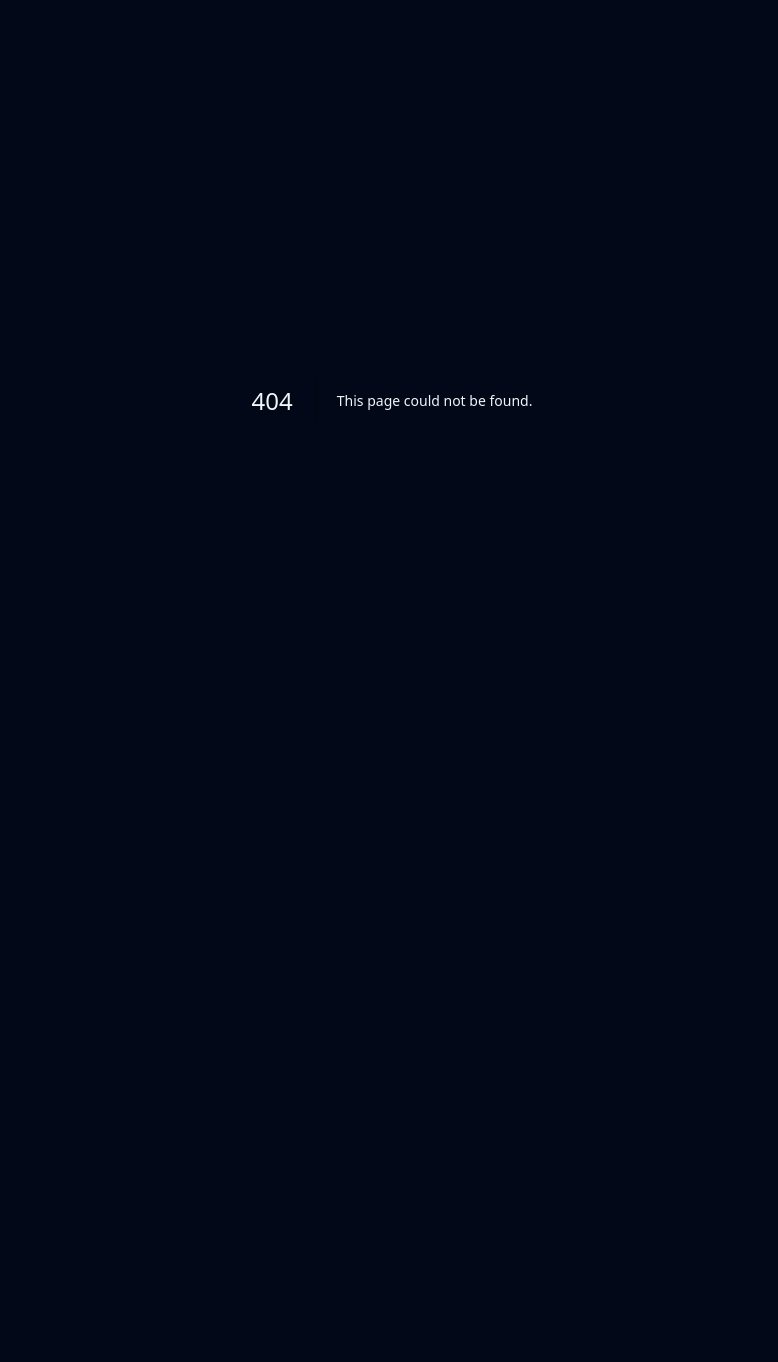
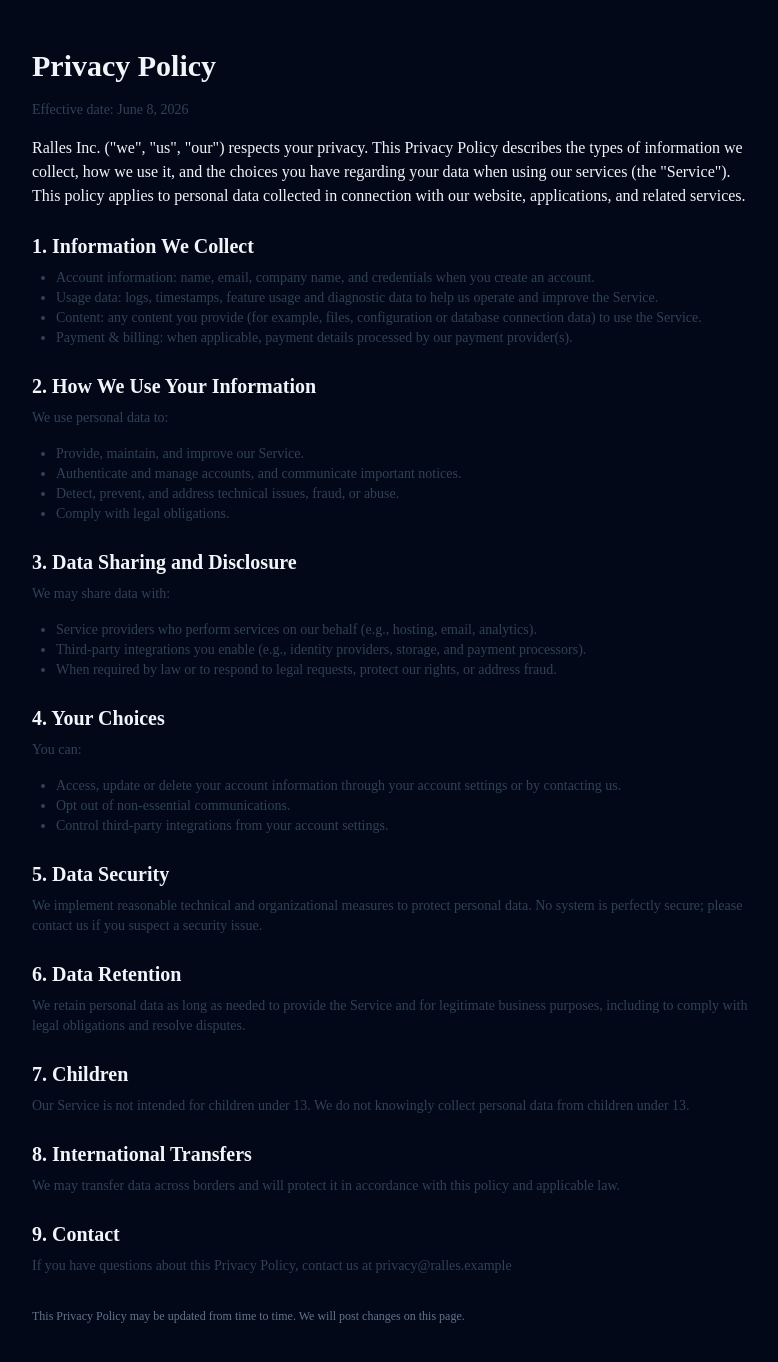
Before and after one commit to primeKal/ReasonsForALL, a Next.js app in the folder frontend/: page /privacy in a window 1280 px wide. Before the commit this address had no page. Shown: the top 1362 px of the page, without its empty margins (248-1026 px from the left). Before the commit the page ends 800 px from the top, so only its background shows below. Built offline with nearby package versions, Linux system fonts and the light colour scheme.

Commit message:
feat(auth): add agree-to-terms checkbox on signup and add Terms & Privacy pages

```diff
--- a/frontend/src/app/login/page.tsx
+++ b/frontend/src/app/login/page.tsx
@@ -14,6 +14,7 @@
   const [password, setPassword] = useState('')
   const [fullName, setFullName] = useState('')
   const [companyName, setCompanyName] = useState('')
+  const [agreeToTerms, setAgreeToTerms] = useState(false)
   const [loading, setLoading] = useState(false)
   const [isLogin, setIsLogin] = useState(true)
   const [error, setError] = useState<string | null>(null)
@@ -40,6 +41,11 @@
 
         router.push('/dashboard/servers')
       } else {
+        if (!agreeToTerms) {
+          setError('You must agree to the Terms of Service and Privacy Policy to create an account.')
+          setLoading(false)
+          return
+        }
         const { data, error } = await supabase.auth.signUp({
           email,
           password,
@@ -294,6 +300,24 @@
                     isLogin ? 'Sign In' : 'Create Account'
                   )}
                 </button>
+                {/* Terms checkbox - shown only on signup */}
+                {!isLogin && (
+                  <div className="flex items-start gap-2 mt-3 text-xs text-slate-400">
+                    <input
+                      id="agree"
+                      type="checkbox"
+                      checked={agreeToTerms}
+                      onChange={(e) => setAgreeToTerms(e.target.checked)}
+                      className="mt-1 h-4 w-4 rounded border-white/10 bg-slate-900/80 text-violet-500 focus:ring-violet-400"
+                    />
+                    <label htmlFor="agree" className="leading-tight">
+                      I agree to the{' '}
+                      <Link href="/terms" className="text-violet-400 hover:text-violet-300 font-semibold">Terms of Service</Link>{' '}
+                      and{' '}
+                      <Link href="/privacy" className="text-violet-400 hover:text-violet-300 font-semibold">Privacy Policy</Link>.
+                    </label>
+                  </div>
+                )}
               </form>
 
               {/* Switch mode */}
--- /dev/null
+++ b/frontend/src/app/privacy/page.tsx
@@ -0,0 +1,72 @@
+export const metadata = { title: 'Privacy Policy' }
+
+export default function PrivacyPage() {
+  return (
+    <div className="max-w-3xl mx-auto py-12 px-6">
+      <h1 className="text-3xl font-extrabold mb-4">Privacy Policy</h1>
+      <p className="text-sm text-slate-700 mb-4">Effective date: June 8, 2026</p>
+
+      <p className="mb-4">
+        Ralles Inc. ("we", "us", "our") respects your privacy. This Privacy Policy describes the types of
+        information we collect, how we use it, and the choices you have regarding your data when using our
+        services (the "Service"). This policy applies to personal data collected in connection with our website,
+        applications, and related services.
+      </p>
+
+      <h2 className="text-xl font-bold mt-6 mb-2">1. Information We Collect</h2>
+      <ul className="list-disc ml-6 mb-4 text-sm text-slate-700">
+        <li>Account information: name, email, company name, and credentials when you create an account.</li>
+        <li>Usage data: logs, timestamps, feature usage and diagnostic data to help us operate and improve the Service.</li>
+        <li>Content: any content you provide (for example, files, configuration or database connection data) to use
+          the Service.</li>
+        <li>Payment & billing: when applicable, payment details processed by our payment provider(s).</li>
+      </ul>
+
+      <h2 className="text-xl font-bold mt-6 mb-2">2. How We Use Your Information</h2>
+      <p className="mb-4 text-sm text-slate-700">We use personal data to:</p>
+      <ul className="list-disc ml-6 mb-4 text-sm text-slate-700">
+        <li>Provide, maintain, and improve our Service.</li>
+        <li>Authenticate and manage accounts, and communicate important notices.</li>
+        <li>Detect, prevent, and address technical issues, fraud, or abuse.</li>
+        <li>Comply with legal obligations.</li>
+      </ul>
+
+      <h2 className="text-xl font-bold mt-6 mb-2">3. Data Sharing and Disclosure</h2>
+      <p className="mb-4 text-sm text-slate-700">We may share data with:</p>
+      <ul className="list-disc ml-6 mb-4 text-sm text-slate-700">
+        <li>Service providers who perform services on our behalf (e.g., hosting, email, analytics).</li>
+        <li>Third-party integrations you enable (e.g., identity providers, storage, and payment processors).</li>
+        <li>When required by law or to respond to legal requests, protect our rights, or address fraud.</li>
+      </ul>
+
+      <h2 className="text-xl font-bold mt-6 mb-2">4. Your Choices</h2>
+      <p className="mb-4 text-sm text-slate-700">You can:</p>
+      <ul className="list-disc ml-6 mb-4 text-sm text-slate-700">
+        <li>Access, update or delete your account information through your account settings or by contacting us.</li>
+        <li>Opt out of non-essential communications.</li>
+        <li>Control third-party integrations from your account settings.</li>
+      </ul>
+
+      <h2 className="text-xl font-bold mt-6 mb-2">5. Data Security</h2>
+      <p className="mb-4 text-sm text-slate-700">We implement reasonable technical and organizational measures to protect personal
+        data. No system is perfectly secure; please contact us if you suspect a security issue.</p>
+
+      <h2 className="text-xl font-bold mt-6 mb-2">6. Data Retention</h2>
+      <p className="mb-4 text-sm text-slate-700">We retain personal data as long as needed to provide the Service and for legitimate
+        business purposes, including to comply with legal obligations and resolve disputes.</p>
+
+      <h2 className="text-xl font-bold mt-6 mb-2">7. Children</h2>
+      <p className="mb-4 text-sm text-slate-700">Our Service is not intended for children under 13. We do not knowingly collect
+        personal data from children under 13.</p>
+
+      <h2 className="text-xl font-bold mt-6 mb-2">8. International Transfers</h2>
+      <p className="mb-4 text-sm text-slate-700">We may transfer data across borders and will protect it in accordance with this
+        policy and applicable law.</p>
+
+      <h2 className="text-xl font-bold mt-6 mb-2">9. Contact</h2>
+      <p className="mb-4 text-sm text-slate-700">If you have questions about this Privacy Policy, contact us at privacy@ralles.example</p>
+
+      <p className="text-xs text-slate-500 mt-8">This Privacy Policy may be updated from time to time. We will post changes on this page.</p>
+    </div>
+  )
+}
--- /dev/null
+++ b/frontend/src/app/terms/page.tsx
@@ -0,0 +1,51 @@
+export const metadata = { title: 'Terms of Service' }
+
+export default function TermsPage() {
+  return (
+    <div className="max-w-3xl mx-auto py-12 px-6">
+      <h1 className="text-3xl font-extrabold mb-4">Terms of Service</h1>
+      <p className="text-sm text-slate-700 mb-4">Effective date: June 8, 2026</p>
+
+      <p className="mb-4 text-sm text-slate-700">These Terms of Service ("Terms") govern your access to and use of the services provided by Ralles Inc.
+        ("Ralles", "we", "us", or "our"). By creating an account or using the Service, you agree to these Terms.</p>
+
+      <h2 className="text-xl font-bold mt-6 mb-2">1. Using the Service</h2>
+      <p className="mb-4 text-sm text-slate-700">You may use the Service only in compliance with these Terms and all applicable laws. You are responsible for
+        maintaining the security of your account credentials and for all activity under your account.</p>
+
+      <h2 className="text-xl font-bold mt-6 mb-2">2. Account and Billing</h2>
+      <p className="mb-4 text-sm text-slate-700">Some features may require payment. Billing is handled via our third-party payment processors. You are
+        responsible for paying applicable fees. Refunds, trials, and cancellations are subject to our billing terms.</p>
+
+      <h2 className="text-xl font-bold mt-6 mb-2">3. Acceptable Use</h2>
+      <p className="mb-4 text-sm text-slate-700">You agree not to use the Service for unlawful purposes, to infringe others' rights, to transmit malware,
+        or to interfere with the operation of the Service.</p>
+
+      <h2 className="text-xl font-bold mt-6 mb-2">4. Intellectual Property</h2>
+      <p className="mb-4 text-sm text-slate-700">Ralles and its licensors retain all rights, title, and interest in the Service and its content. You retain
+        ownership of the data you submit to the Service, subject to the license you grant us to operate the Service.</p>
+
+      <h2 className="text-xl font-bold mt-6 mb-2">5. Data License</h2>
+      <p className="mb-4 text-sm text-slate-700">By submitting data to the Service, you grant Ralles a limited, worldwide, non-exclusive license to use,
+        store, and process that data to provide the Service and to improve our products. We do not claim ownership
+        of your data.</p>
+
+      <h2 className="text-xl font-bold mt-6 mb-2">6. Disclaimers and Limitations</h2>
+      <p className="mb-4 text-sm text-slate-700">The Service is provided "as is" without warranties to the fullest extent permitted by law. Ralles' liability is
+        limited as described in our full legal terms. In no event will Ralles be liable for consequential damages.</p>
+
+      <h2 className="text-xl font-bold mt-6 mb-2">7. Termination</h2>
+      <p className="mb-4 text-sm text-slate-700">We may suspend or terminate accounts that violate these Terms or otherwise harm the Service. You may
+        terminate your account by contacting support or following account deletion flows.</p>
+
+      <h2 className="text-xl font-bold mt-6 mb-2">8. Governing Law</h2>
+      <p className="mb-4 text-sm text-slate-700">These Terms are governed by the laws of the State of Delaware, USA, except where otherwise required by
+        applicable law. Disputes will be resolved in the appropriate courts of Delaware unless otherwise agreed.</p>
+
+      <h2 className="text-xl font-bold mt-6 mb-2">9. Contact</h2>
+      <p className="mb-4 text-sm text-slate-700">For questions about these Terms, contact us at legal@ralles.example</p>
+
+      <p className="text-xs text-slate-500 mt-8">These Terms may be updated from time to time; we will post changes on this page.</p>
+    </div>
+  )
+}
```
